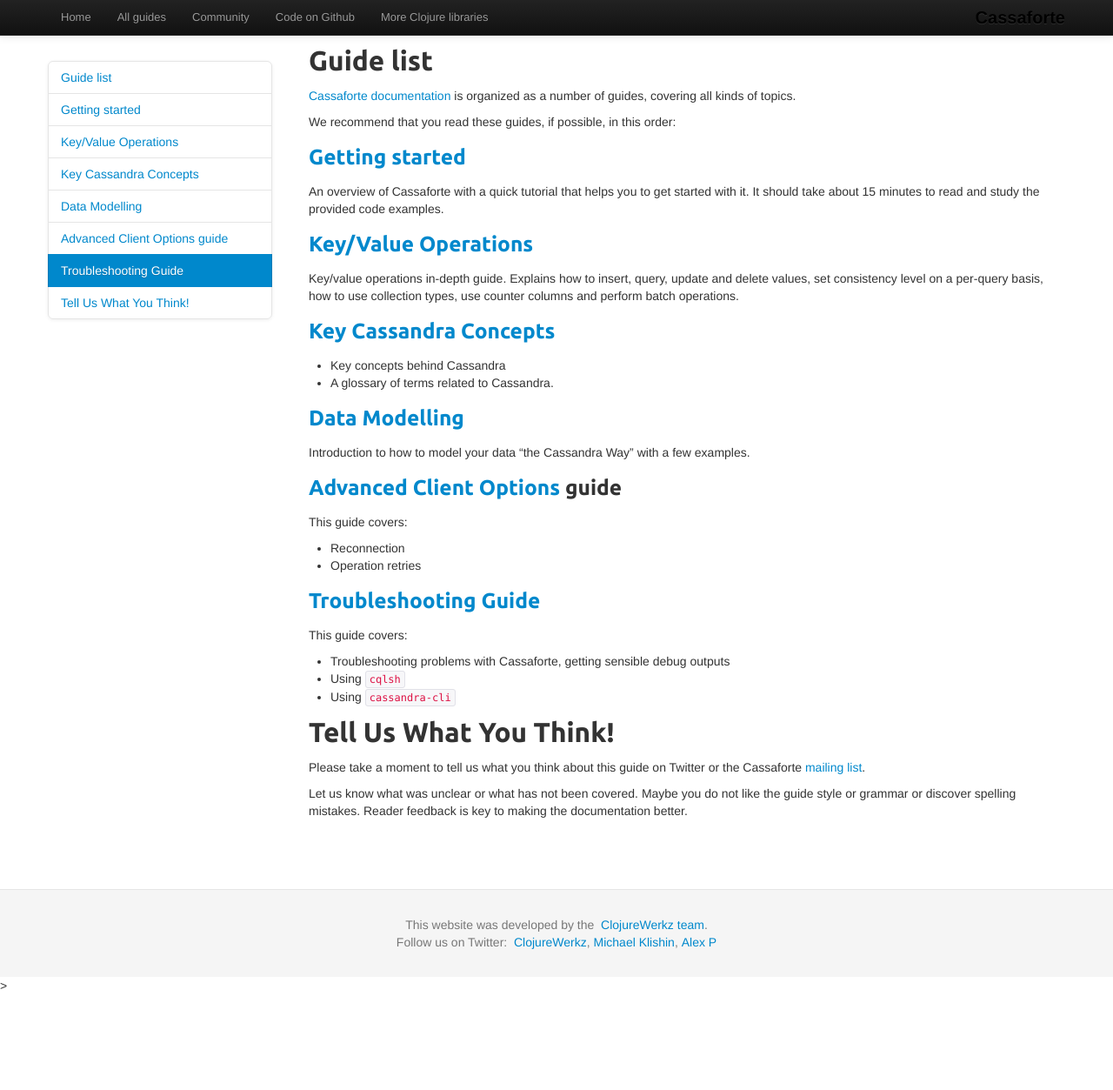
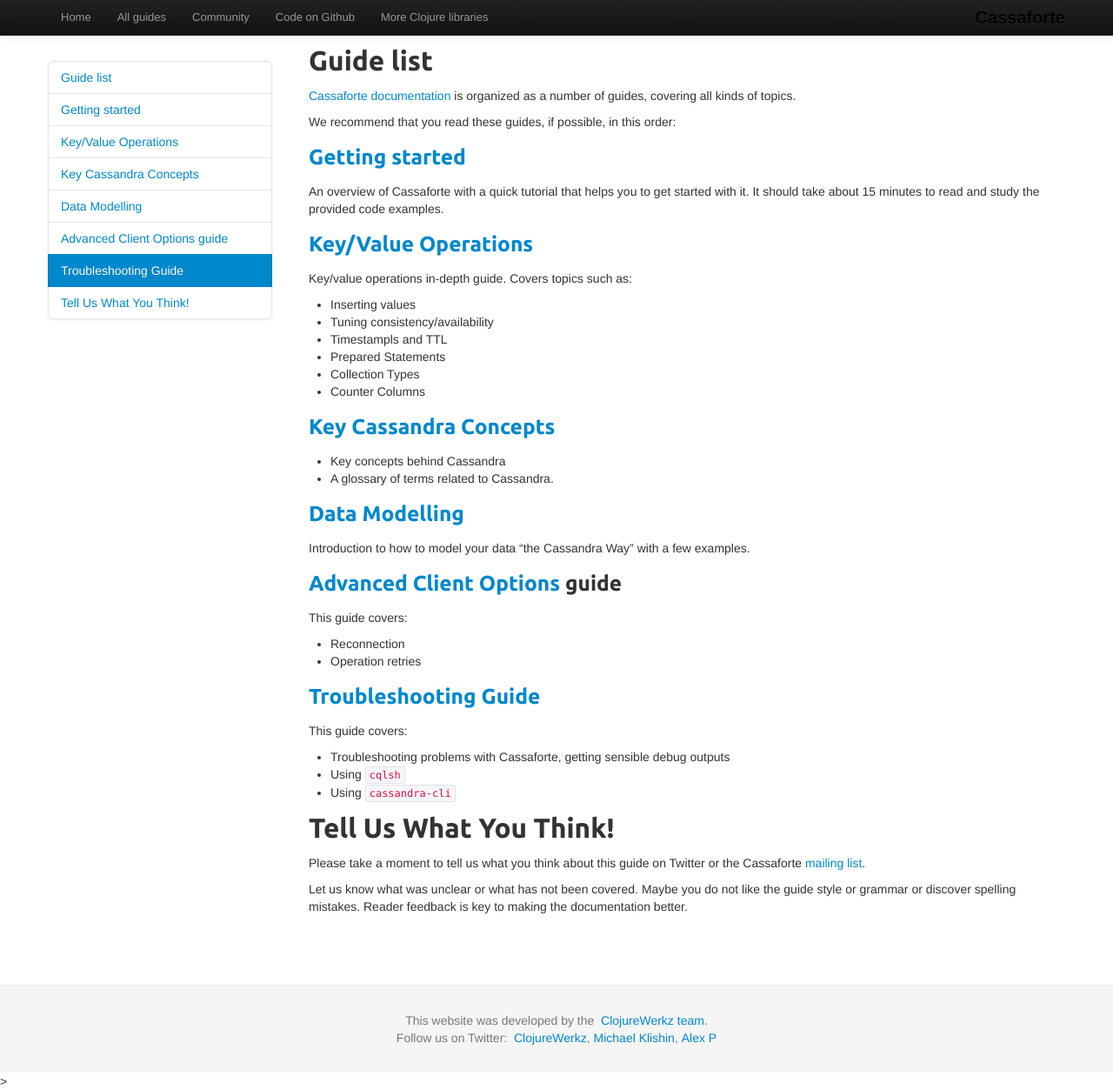
Before and after one commit to clojurewerkz/cassaforte.docs, a Jekyll site: the page built from articles/guides.md, in a window 1280 px wide and 1253 px high. Shown: the whole window at 87% size. Built offline with Jekyll 4.4.1, drawn with Linux system fonts in a browser that asks for light colours; some web fonts are replaced; Markdown is read by kramdown in place of the engine named in the settings.

Commit message:
Fix guide list

```diff
--- a/articles/guides.md
+++ b/articles/guides.md
@@ -18,9 +18,14 @@ An overview of Cassaforte with a quick tutorial that helps you to get started wi
 
 ###  [Key/Value Operations](/articles/kv.html)
 
-Key/value operations in-depth guide. Explains how to insert, query, update and delete values, set
-consistency level on a per-query basis, how to use collection types, use counter columns and perform
-batch operations.
+Key/value operations in-depth guide. Covers topics such as:
+
+  * Inserting values
+  * Tuning consistency/availability
+  * Timestampls and TTL
+  * Prepared Statements
+  * Collection Types
+  * Counter Columns
 
 ### [Key Cassandra Concepts](/articles/cassandra_concepts.html)
 
```
